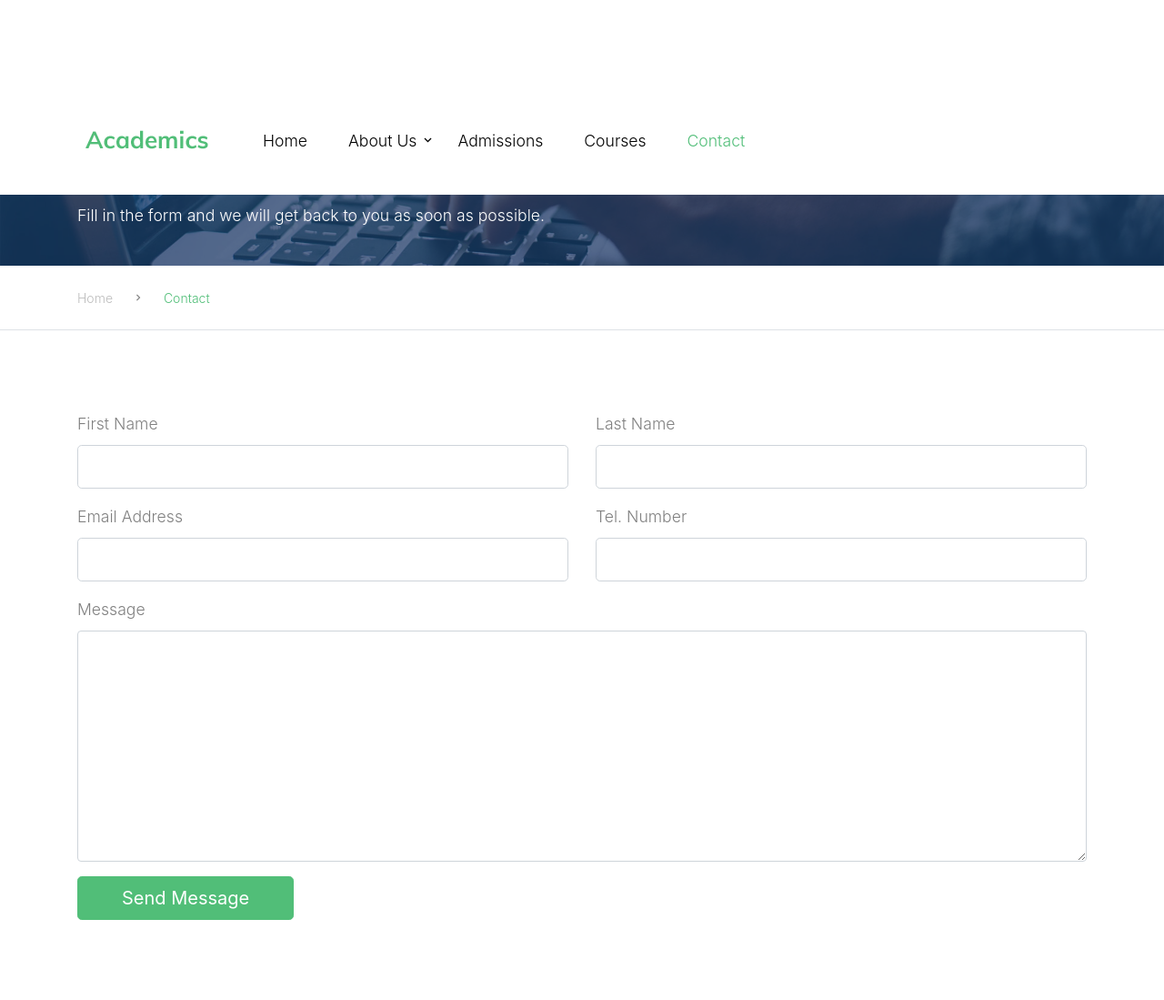
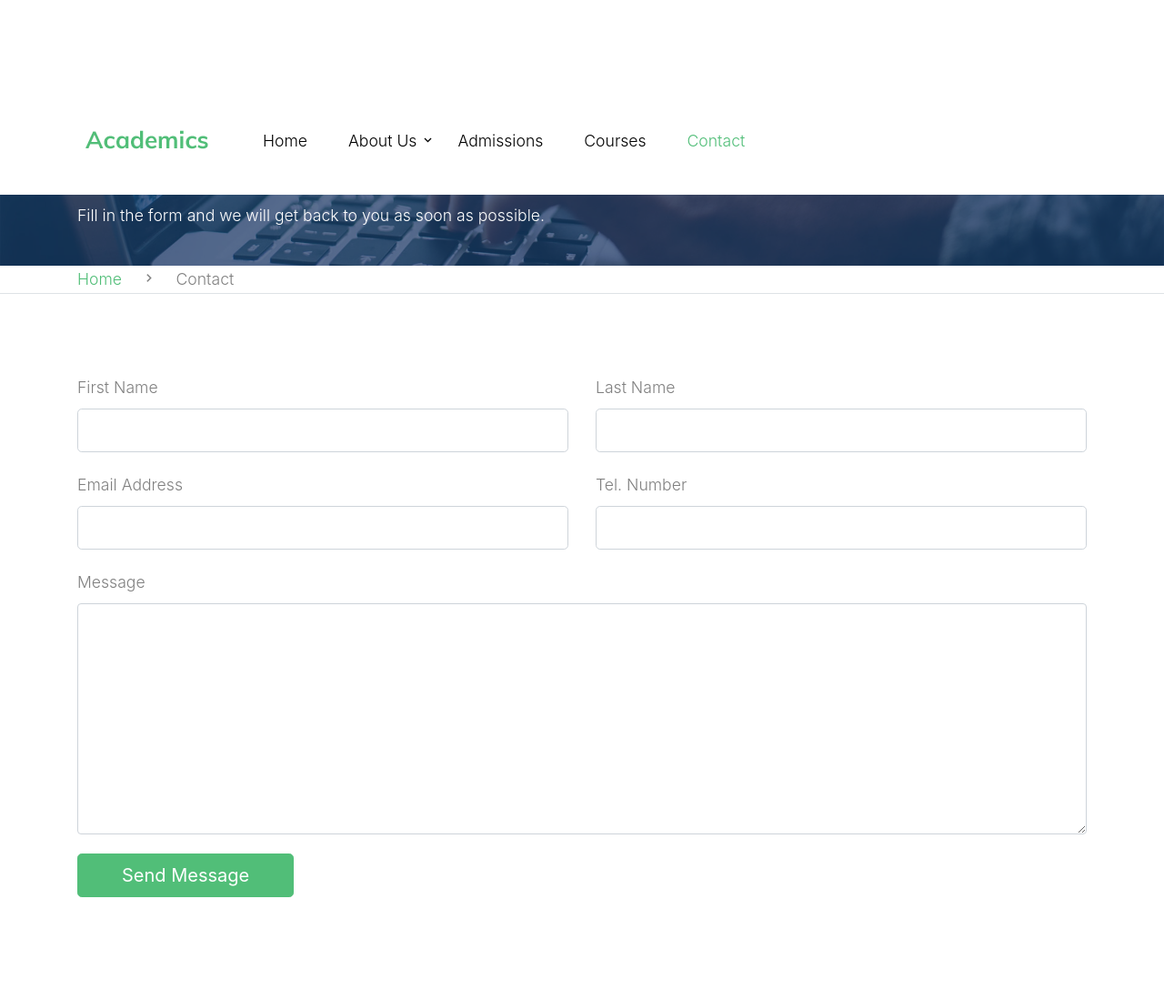
Before and after one commit to divyaantonty/virtual_classroom, a Django app: page /contact/ in a window 1280 px wide. Shown: the whole page at 91% size. After the commit the page ends 986 px from the top, so only its background shows below. Run offline with Django 5.2, Linux system fonts and the light colour scheme; parts of the project's set-up code (start-up, migrations or seed data) failed here and were passed over; some libraries are stand-ins or nearby versions; some web fonts are replaced.

Commit message:
fifth commit message

```diff
--- a/myApp/models.py
+++ b/myApp/models.py
@@ -93,8 +93,6 @@ class Teacher(models.Model):
     def __str__(self):
         return f"{self.first_name} {self.last_name}"
 
-from django.db import models
-
 class ContactMessage(models.Model):
     first_name = models.CharField(max_length=100)
     last_name = models.CharField(max_length=100)
--- a/myApp/templates/contact.html
+++ b/myApp/templates/contact.html
@@ -51,6 +51,12 @@
     .dropdown-item:hover {
       background-color: #f1f1f1; /* Hover effect */
     }
+
+    .error-message {
+      color: red;
+      font-size: 0.875rem;
+      margin-top: 5px;
+    }
   </style>
 
 </head>
@@ -101,7 +107,7 @@
       </div>
     </div>
 
-    <div class="custom-breadcrumns border-bottom">
+    <div class="custom-breadcrumbs border-bottom">
       <div class="container">
         <a href="{% url 'index' %}">Home</a>
         <span class="mx-3 icon-keyboard_arrow_right"></span>
@@ -111,32 +117,37 @@
 
     <div class="site-section">
       <div class="container">
-            <form method="post" action="{% url 'contact' %}">
+        <form id="contactForm" method="post" action="{% url 'contact' %}">
           {% csrf_token %}
           <div class="row">
             <div class="col-md-6 form-group">
               <label for="fname">First Name</label>
               <input type="text" name="first_name" id="fname" class="form-control form-control-lg" required>
+              <div id="fnameError" class="error-message"></div>
             </div>
             <div class="col-md-6 form-group">
               <label for="lname">Last Name</label>
               <input type="text" name="last_name" id="lname" class="form-control form-control-lg" required>
+              <div id="lnameError" class="error-message"></div>
             </div>
           </div>
           <div class="row">
             <div class="col-md-6 form-group">
               <label for="eaddress">Email Address</label>
               <input type="email" name="email" id="eaddress" class="form-control form-control-lg" required>
+              <div id="emailError" class="error-message"></div>
             </div>
             <div class="col-md-6 form-group">
               <label for="tel">Tel. Number</label>
               <input type="tel" name="tel" id="tel" class="form-control form-control-lg" required>
+              <div id="telError" class="error-message"></div>
             </div>
           </div>
           <div class="row">
             <div class="col-md-12 form-group">
               <label for="message">Message</label>
               <textarea name="message" id="message" cols="30" rows="10" class="form-control" required></textarea>
+              <div id="messageError" class="error-message"></div>
             </div>
           </div>
           <div class="row">
@@ -169,6 +180,59 @@
   <script src="{% static 'js/jquery.mb.YTPlayer.min.js' %}"></script>
   <script src="{% static 'js/main.js' %}"></script>
 
+  <script>
+    document.getElementById('contactForm').addEventListener('submit', function (event) {
+      let isValid = true;
+
+      // Clear previous error messages
+      document.getElementById('fnameError').textContent = '';
+      document.getElementById('lnameError').textContent = '';
+      document.getElementById('emailError').textContent = '';
+      document.getElementById('telError').textContent = '';
+      document.getElementById('messageError').textContent = '';
+
+     // Validate first name
+     if (firstName.length < 3 || !/^[A-Z][a-z]+$/.test(firstName)) {
+     document.getElementById('fnameError').textContent = 'First Name must be at least 3 characters long, start with a capital letter, and contain only letters.';
+     isValid = false;
+     }
+
+    // Validate last name
+    if (lastName.length < 3 || !/^[A-Z][a-z]+$/.test(lastName)) {
+    document.getElementById('lnameError').textContent = 'Last Name must be at least 3 characters long, start with a capital letter, and contain only letters.';
+    isValid = false;
+    }
+
+
+      // Validate email
+      const email = document.getElementById('eaddress').value.trim();
+      const emailPattern = /^[^ ]+@[^ ]+\.[a-z]{2,3}$/;
+      if (!emailPattern.test(email)) {
+        document.getElementById('emailError').textContent = 'Please enter a valid email address.';
+        isValid = false;
+      }
+
+      // Validate telephone
+      const tel = document.getElementById('tel').value.trim();
+      const telPattern = /^[0-9]{10}$/; // Adjust as needed for your requirements
+      if (!telPattern.test(tel)) {
+        document.getElementById('telError').textContent = 'Please enter a valid telephone number.';
+        isValid = false;
+      }
+
+      // Validate message
+      const message = document.getElementById('message').value.trim();
+      if (message.length === 0) {
+        document.getElementById('messageError').textContent = 'Message is required.';
+        isValid = false;
+      }
+
+      if (!isValid) {
+        event.preventDefault(); // Prevent form submission if validation fails
+      }
+    });
+  </script>
+
 </body>
 
 </html>
--- a/myApp/views.py
+++ b/myApp/views.py
@@ -207,10 +207,6 @@ def about_view(request):
 def admissions_view(request):
     return render(request, 'admissions.html')
 
-# views.py
-from django.shortcuts import render, redirect
-from .forms import ContactMessageForm
-from .models import ContactMessage
 
 from django.shortcuts import render, redirect
 from django.contrib import messages
@@ -222,13 +218,15 @@ def contact_view(request):
         if form.is_valid():
             form.save()  # Save the form data to the database
             messages.success(request, 'Your message has been sent successfully!')
-            return redirect('index') # Redirect to the index page after submitting
+            return redirect('index')  # Redirect to the index page after submitting
         else:
-            form = ContactMessageForm()
+            # This line ensures that the form with error messages is re-rendered
+            messages.error(request, 'Please correct the errors below.')
     else:
         form = ContactMessageForm()
 
-    return render(request, 'contact.html', {'form': form})
+    return render(request, 'contact.html', {'form': form})  # Replace 'your_template.html' with your actual template name
+
 
 from django.contrib.admin.views.decorators import staff_member_required
 from .models import ContactMessage
--- a/myproject/settings.py
+++ b/myproject/settings.py
@@ -28,6 +28,7 @@ MIDDLEWARE = [
     'django.contrib.auth.middleware.AuthenticationMiddleware',
     'django.contrib.messages.middleware.MessageMiddleware',
     'django.middleware.clickjacking.XFrameOptionsMiddleware',
+
 ]
 
 ROOT_URLCONF = 'myproject.urls'
```
Lines whose indentation alone changed are shown as unchanged.
